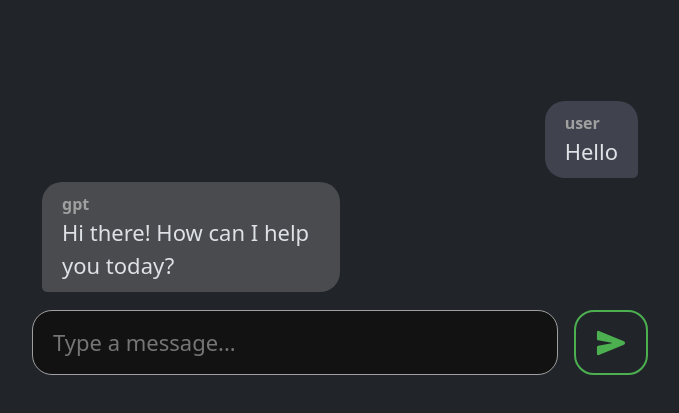
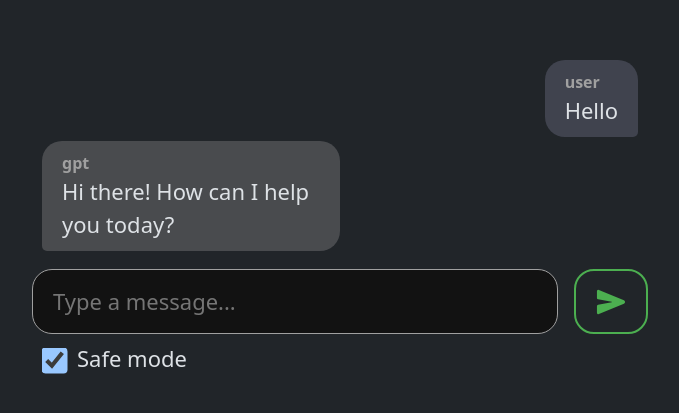
Before and after one commit to giumanuz/HackUPC, a React (Vite) app in the folder frontend/: page /chat in a window 1280 px wide. Shown: the part 377-790 px from the top of the page, without its empty margins (300-979 px from the left). Built offline with nearby package versions, Linux system fonts and the light colour scheme.

Commit message:
feat: add safe mode

```diff
--- a/frontend/package.json
+++ b/frontend/package.json
@@ -28,6 +28,7 @@
     "react-icons": "^5.2.0",
     "react-router-dom": "^6.23.0",
     "prettier": "^3.2.5",
-    "axios": "^1.6.8"
+    "axios": "^1.6.8",
+    "react-intl": "^6.6.5"
   }
 }
--- a/frontend/src/index.css
+++ b/frontend/src/index.css
@@ -1,3 +1,14 @@
 body {
     font-size: 22px;
 }
+
+input[type=checkbox]
+{
+    /* Double-sized Checkboxes */
+    -ms-transform: scale(2); /* IE */
+    -moz-transform: scale(2); /* FF */
+    -webkit-transform: scale(2); /* Safari and Chrome */
+    -o-transform: scale(2); /* Opera */
+    transform: scale(2);
+    padding: 10px;
+}
--- a/frontend/src/pages/ChatPage.tsx
+++ b/frontend/src/pages/ChatPage.tsx
@@ -11,6 +11,7 @@ function formatDate(date: string) {
 function ChatPage() {
   const [userMessage, setUserMessage] = useState<string>("");
   const [waitingForResponse, setWaitingForResponse] = useState<boolean>(false);
+  const [safeMode, setSafeMode] = useState<boolean>(true);
   const [history, setHistory] = useState<ChatHistory>({
     messages: [
       {
@@ -45,16 +46,20 @@ function ChatPage() {
     }
     addMessage(role, text);
     setWaitingForResponse(true);
-    console.log("test")
-    axiosInstance.postForm("/query", { query: userMessage }).catch(
-      (error) => {
+    console.log("test");
+    axiosInstance
+      .post("/query", {
+        query: userMessage,
+        safemode: safeMode
+      })
+      .catch((error) => {
         console.error("Failed to send message:", error);
         setWaitingForResponse(false);
-      }
-    ).then((r) => {
-      setWaitingForResponse(false);
-      addMessage("gpt", r.data);
-    });
+      })
+      .then((r) => {
+        setWaitingForResponse(false);
+        addMessage("gpt", r.data);
+      });
   };
 
   const onFormSubmit = (event: React.FormEvent<HTMLFormElement>) => {
@@ -110,6 +115,16 @@ function ChatPage() {
             <IoSend />
           </button>
         </form>
+        <div className={"mt-2 ms-3"}>
+          <input
+            type={"checkbox"}
+            checked={safeMode}
+            onChange={(e) => setSafeMode(e.target.checked)}
+          />
+          <label className={"ms-3 align-items-center justify-content-center"}>
+            Safe mode
+          </label>
+        </div>
       </div>
     </div>
   );
--- a/frontend/src/pages/MainPage.tsx
+++ b/frontend/src/pages/MainPage.tsx
@@ -17,11 +17,7 @@ function MainPage() {
     }
   };
 
-
-
-
   const onSubmit = (files: File[]) => {
-
     setLoading(true);
     const formData = new FormData();
     files.forEach((file) => {
--- a/frontend/src/styles/MainPage.css
+++ b/frontend/src/styles/MainPage.css
@@ -32,6 +32,5 @@
     color: aquamarine;
     border-top: 10px solid var(--bs-dark);
     border-radius: 50%;
-    animation: spin 1s linear infinite;
     margin: 40px auto auto;
 }
--- /dev/null
+++ b/frontend/src/translations/en.json
@@ -0,0 +1,3 @@
+{
+  "initialText": "Hello, World!"
+}
```
Also changed, not shown: 1 other file (tests, documents, lock files or other folders).
